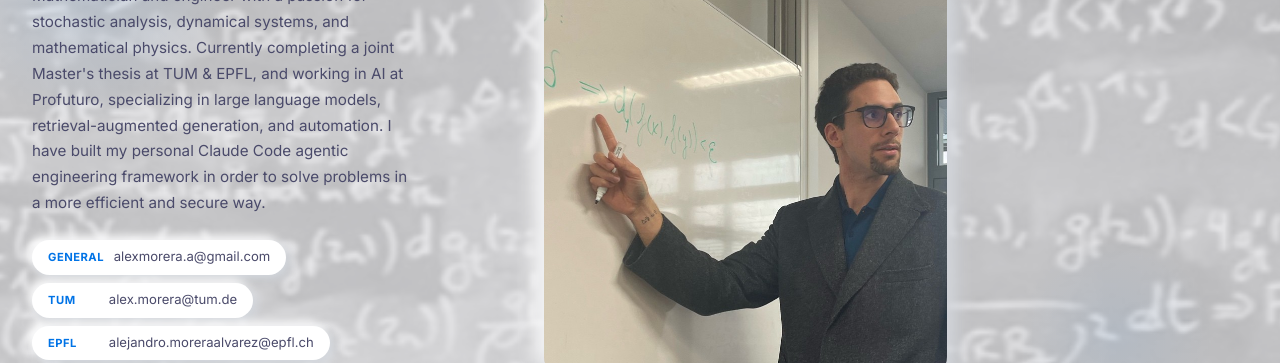
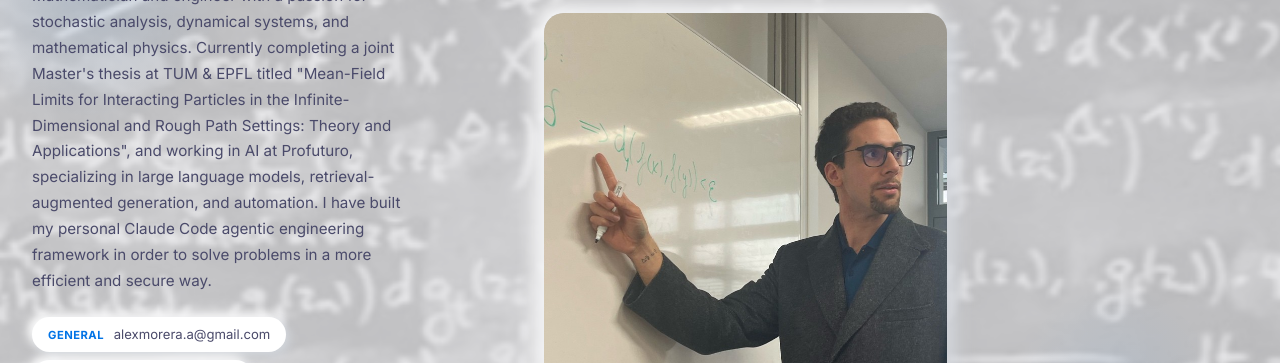
Before and after one commit to alemoralv/alemoralv, a plain HTML site: page index.html in a window 1280 px wide. Shown: the part 259-622 px from the top of the page. Drawn offline with Linux system fonts and the light colour scheme.

Commit message:
Revise hero bio with thesis details
Updated the bio section to include thesis title.

```diff
--- a/index.html
+++ b/index.html
@@ -151,7 +151,7 @@
             <div class="hero-text">
                 <p class="hero-greeting">Hello, I'm</p>
                 <h1 class="hero-name">ALEJANDRO</h1>
-                <p class="hero-bio">Mathematician and engineer with a passion for stochastic analysis, dynamical systems, and mathematical physics. Currently completing a joint Master's thesis at TUM &amp; EPFL, and working in AI at Profuturo, specializing in large language models, retrieval-augmented generation, and automation. I have built my personal Claude Code agentic engineering framework in order to solve problems in a more efficient and secure way. </p>
+                <p class="hero-bio">Mathematician and engineer with a passion for stochastic analysis, dynamical systems, and mathematical physics. Currently completing a joint Master's thesis at TUM &amp; EPFL titled "Mean-Field Limits for Interacting Particles in the Infinite-Dimensional and Rough Path Settings: Theory and Applications", and working in AI at Profuturo, specializing in large language models, retrieval-augmented generation, and automation. I have built my personal Claude Code agentic engineering framework in order to solve problems in a more efficient and secure way. </p>
                 <div class="hero-contact">
                     <div class="hero-emails">
                         <a href="mailto:alexmorera.a@gmail.com" class="hero-email-item">
```
